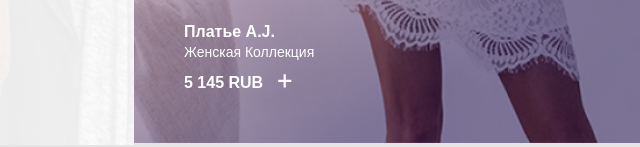
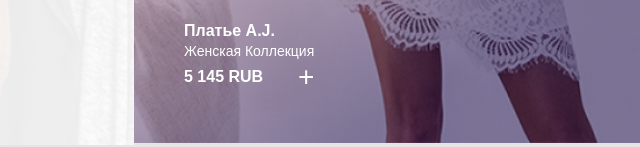
Before and after one commit to Ganna-S/fashion, a website: page app/index.html in a window 1280 px wide. Shown: the part 682-829 px from the top of the page, 506-1146 px from the left. Drawn offline with nearby package versions, Linux system fonts and the light colour scheme; files that its build step writes are made by us from their sources.

Commit message:
main-screen updated

```diff
--- a/app/index.html
+++ b/app/index.html
@@ -70,9 +70,13 @@
                                     <p class="main-screen__slider-text">
                                         Женская Коллекция
                                     </p>
+                                    <div class="main-screen__slider-box">
                                         <p class="main-screen__slider-price">
                                             5 145 RUB
                                         </p>
+                                        <a href="#" class="main-screen__slider-link">+</a>
+                                    </div>
+
                                 </div>
                             </div>
                             <div class="main-screen__slider-item" style="background-image: url(images/slider-bg.jpg);">
@@ -83,9 +87,13 @@
                                     <p class="main-screen__slider-text">
                                         Женская Коллекция
                                     </p>
+                                    <div class="main-screen__slider-box">
                                         <p class="main-screen__slider-price">
                                             5 145 RUB
                                         </p>
+                                        <a href="#" class="main-screen__slider-link">+</a>
+                                    </div>
+
                                 </div>
                             </div>
                             <div class="main-screen__slider-item" style="background-image: url(images/slider-bg.jpg);">
@@ -96,9 +104,13 @@
                                     <p class="main-screen__slider-text">
                                         Женская Коллекция
                                     </p>
+                                    <div class="main-screen__slider-box">
                                         <p class="main-screen__slider-price">
                                             5 145 RUB
                                         </p>
+                                        <a href="#" class="main-screen__slider-link">+</a>
+                                    </div>
+
                                 </div>
                             </div>
                             <div class="main-screen__slider-item" style="background-image: url(images/slider-bg.jpg);">
@@ -109,9 +121,13 @@
                                     <p class="main-screen__slider-text">
                                         Женская Коллекция
                                     </p>
+                                    <div class="main-screen__slider-box">
                                         <p class="main-screen__slider-price">
                                             5 145 RUB
                                         </p>
+                                        <a href="#" class="main-screen__slider-link">+</a>
+                                    </div>
+
                                 </div>
                             </div>
                         </div>
--- a/app/scss/global.scss
+++ b/app/scss/global.scss
@@ -41,6 +41,7 @@ a {
   color: #fff;
   display: inline-block;
   text-decoration: none;
+  outline: none;
 }
 
 ul {
--- a/app/scss/style.scss
+++ b/app/scss/style.scss
@@ -191,16 +191,18 @@
         font-size: 14px;
         line-height: 19px;
     }
-
+    &__slider-box {
+        display: flex;
+        justify-content: space-between;
+        align-items: center;
+    }
     &__slider-price {
         font-weight: 700;
         font-size: 16px;
         line-height: 21px;
-        margin-top: 10px;
-        &::after {
-            content: url(../images/icons/plus.svg);
-            margin-left: 10px;
-        }
+    }
+    &__slider-link{
+        font-size: 28px;
     }
 }
 .slick-dots {
@@ -215,7 +217,7 @@
         margin-right: 3px;
         & + li {
             margin-top: 10px;
-          }
+        }
         &.slick-active {
             button {
                 background-color: #fff;
```
Lines whose indentation alone changed are shown as unchanged.
